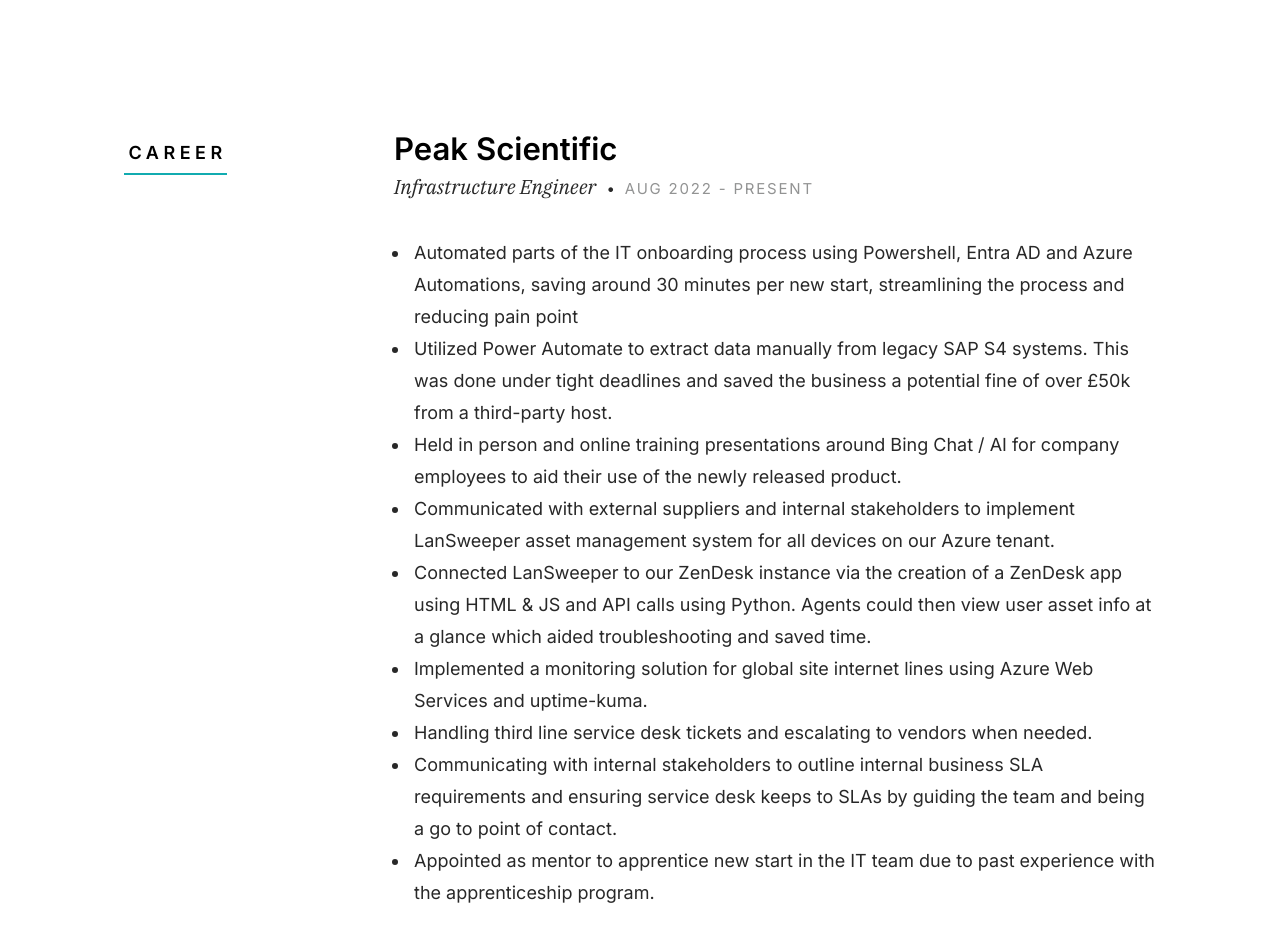
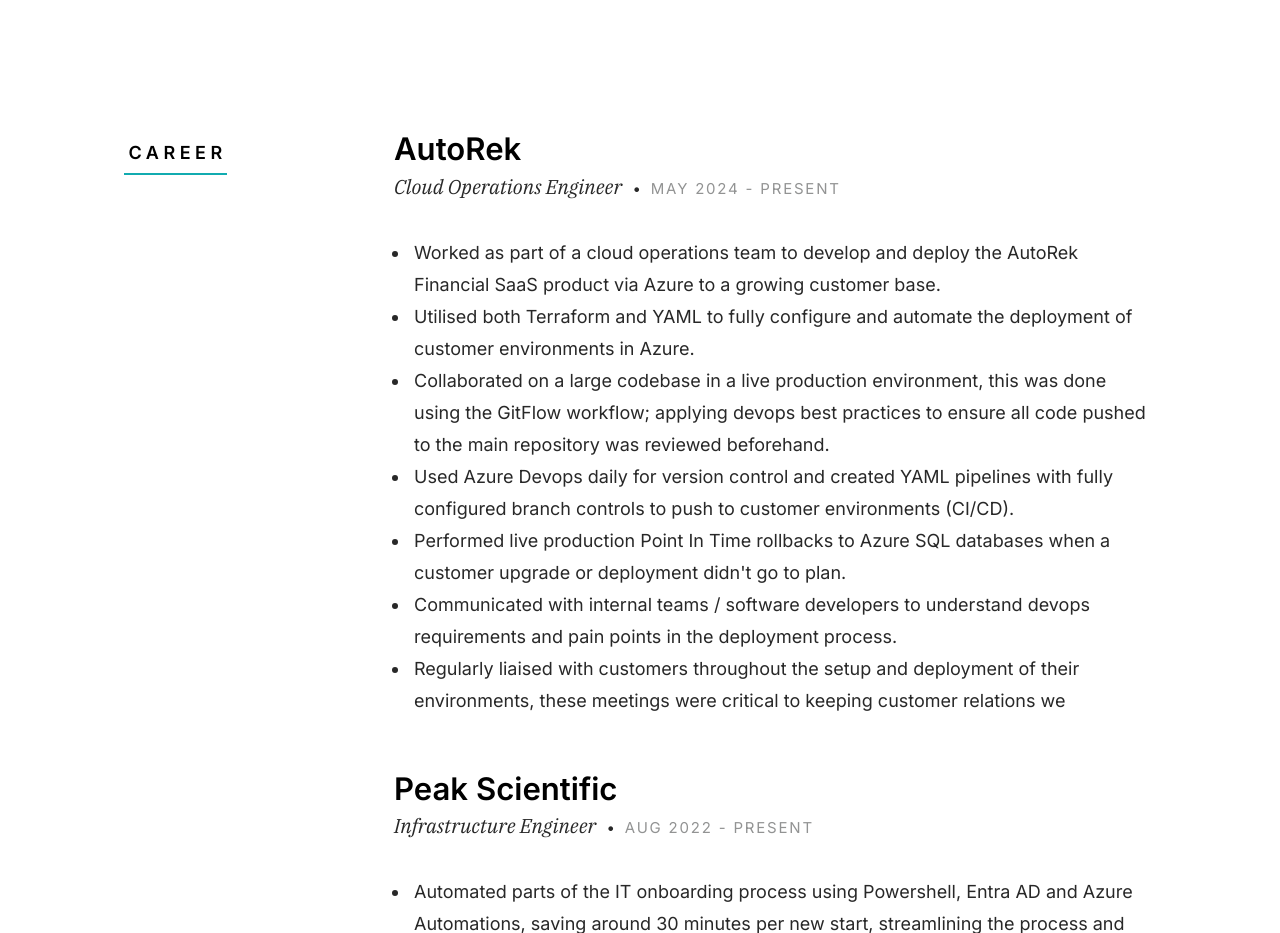
Before and after one commit to Billy-2727/aws-cloud-resume, a plain HTML site: page website/index.html in a window 1280 px wide. Shown: the part 1620-2553 px from the top of the page. Drawn offline with Linux system fonts and the light colour scheme; no server answers.

Commit message:
Update to CV

```diff
--- a/website/index.html
+++ b/website/index.html
@@ -144,6 +144,47 @@
                 <h3 class="section-header-allcaps">Career</h3>
             </div>
             <div class="column large-9 tab-12">
+                <div class="resume-block">
+
+                    <div class="resume-block__header">
+                        <h4 class="h3">AutoRek</h4>
+                        <p class="resume-block__header-meta">
+                            <span>Cloud Operations Engineer</span>
+                            <span class="resume-block__header-date">
+                                May 2024 - Present
+                            </span>
+                        </p>
+                    </div>
+
+                    <p>
+                        <ul>
+                            <li>
+                                Worked as part of a cloud operations team to develop and deploy the AutoRek Financial SaaS product via Azure to a growing customer base.
+                            </li>
+                            <li>
+                                Utilised both Terraform and YAML to fully configure and automate the deployment of customer environments in Azure.
+                            </li>
+                            <li>
+                                Collaborated on a large codebase in a live production environment, this was done using the GitFlow workflow; applying devops best practices to ensure all code pushed to the main repository was reviewed beforehand.
+                            </li>
+                            <li>
+                                Used Azure Devops daily for version control and created YAML pipelines with fully configured branch controls to push to customer environments (CI/CD).
+                            </li>
+                            <li>
+                                Performed live production Point In Time rollbacks to Azure SQL databases when a customer upgrade or deployment didn't go to plan.
+                            </li>
+                            <li>
+                                Communicated with internal teams / software developers to understand devops requirements and pain points in the deployment process.
+                            </li>
+                            <li>
+                                Regularly liaised with customers throughout the setup and deployment of their environments, these meetings were critical to keeping customer relations we
+                            </li>
+                        </ul>
+
+                    </p>
+
+                </div> <!-- end resume-block -->
+
                 <div class="resume-block">
 
                     <div class="resume-block__header">
```
Also changed, not shown: 1 other file.
